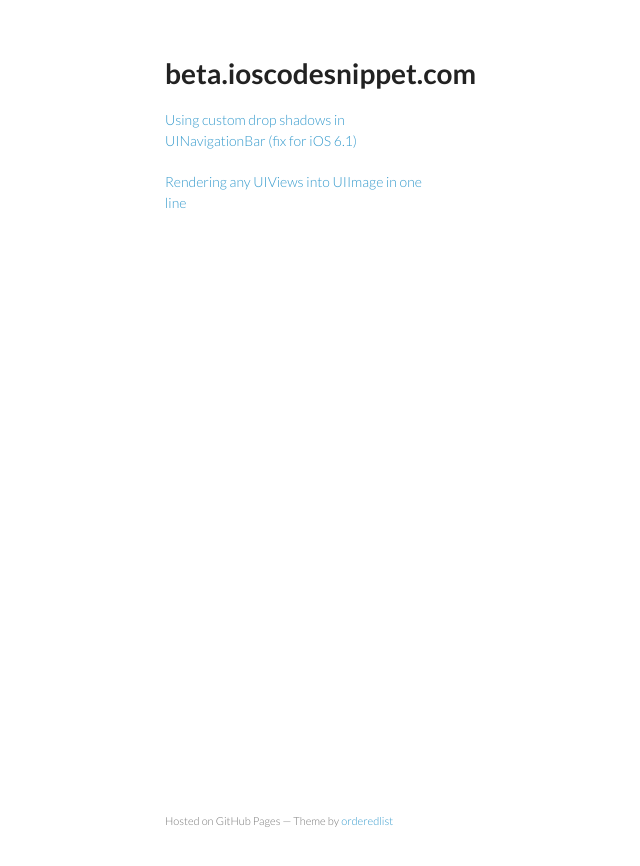
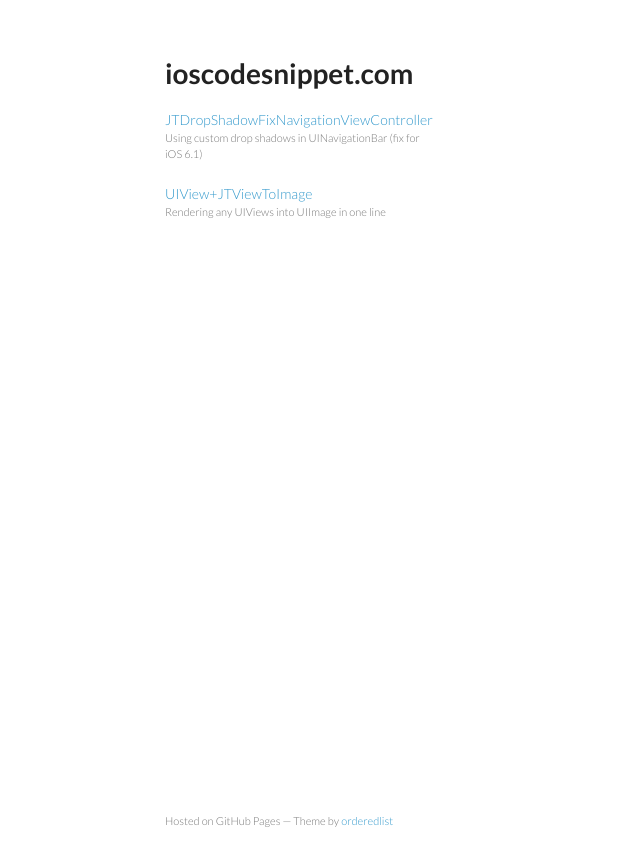
Before and after one commit to ioscodesnippet/ioscodesnippet.github.io, a Jekyll site: the page built from index.md, in a window 1280 px wide. Shown: the top 866 px of the page, without its empty margins (45-685 px from the left). Built offline with Jekyll 4.4.1, drawn with Linux system fonts in a browser that asks for light colours; Markdown is read by kramdown in place of the engine named in the settings.

Commit message:
Update active state and show gist name

```diff
--- a/_layouts/default.html
+++ b/_layouts/default.html
@@ -13,15 +13,22 @@
     <![endif]-->
 
     <style>
-      .active {
-        background-color: rgba(51, 153, 204, 0.1);
+      .active a {
+         -background-color: rgba(51, 153, 204, 0.1);
+         font-weight: bold;
+      }
+      .active a small {
+         font-weight: normal;
+      }
+      .view a small {
+        margin-top: 0em;
       }
     </style>
   </head>
   <body>
     <div class="wrapper">
       <header>
-        <a href="/"><h1>beta.ioscodesnippet.com</h1></a>
+        <a href="/"><h1>ioscodesnippet.com</h1></a>
 
         {% for post in site.posts %}
           {% if page.title == post.title %}
@@ -30,7 +37,7 @@
             {% capture class %}view{% endcapture %}
           {% endif %}
           {% if post.publish %}
-          <p class="{{ class }}"><a href="{{ post.url }}">{{ post.title }}</a></p>
+          <p class="{{ class }}"><a href="{{ post.url }}">{{ post.name }}<small>{{ post.title }}</small></a></p>
           {% endif %}
         {% endfor %}
 
--- a/_posts/2011-08-25-rendering-any-uiviews-into-uiimage-in-one-line.md
+++ b/_posts/2011-08-25-rendering-any-uiviews-into-uiimage-in-one-line.md
@@ -1,6 +1,8 @@
 ---
 layout: default
 title: Rendering any UIViews into UIImage in one line
+name: UIView+JTViewToImage
+author: jamztang
 publish: true
 category: ioscodesnippet
 comments: true
--- a/_posts/2013-09-17-custom-shadow-image-on-navigation-bar-ios6-fix.md
+++ b/_posts/2013-09-17-custom-shadow-image-on-navigation-bar-ios6-fix.md
@@ -1,6 +1,8 @@
 ---
 layout: default
 title: Using custom drop shadows in UINavigationBar (fix for iOS 6.1)
+name: JTDropShadowFixNavigationViewController
+author: jamztang
 publish: true
 ---
 
```
